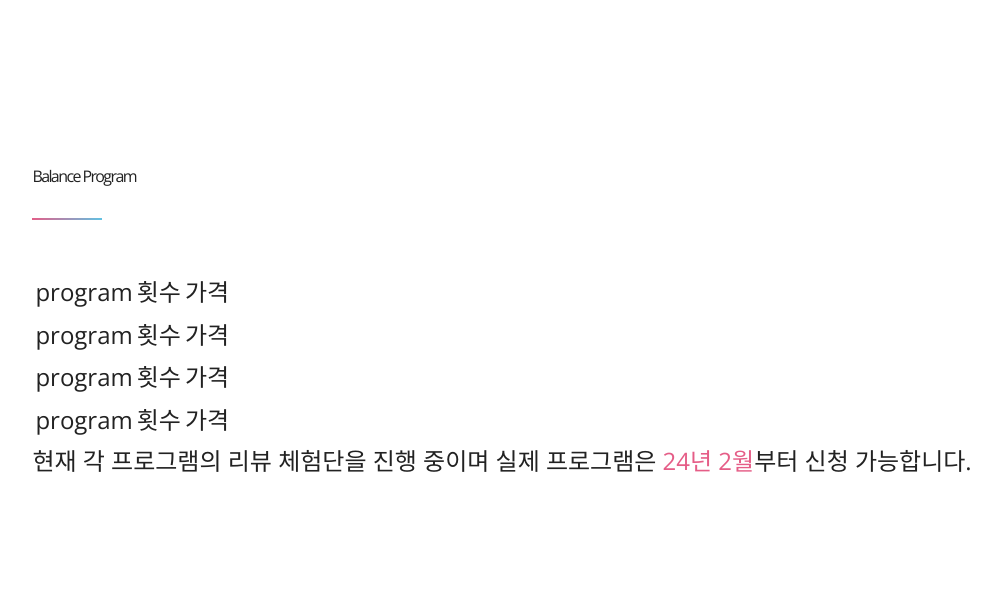
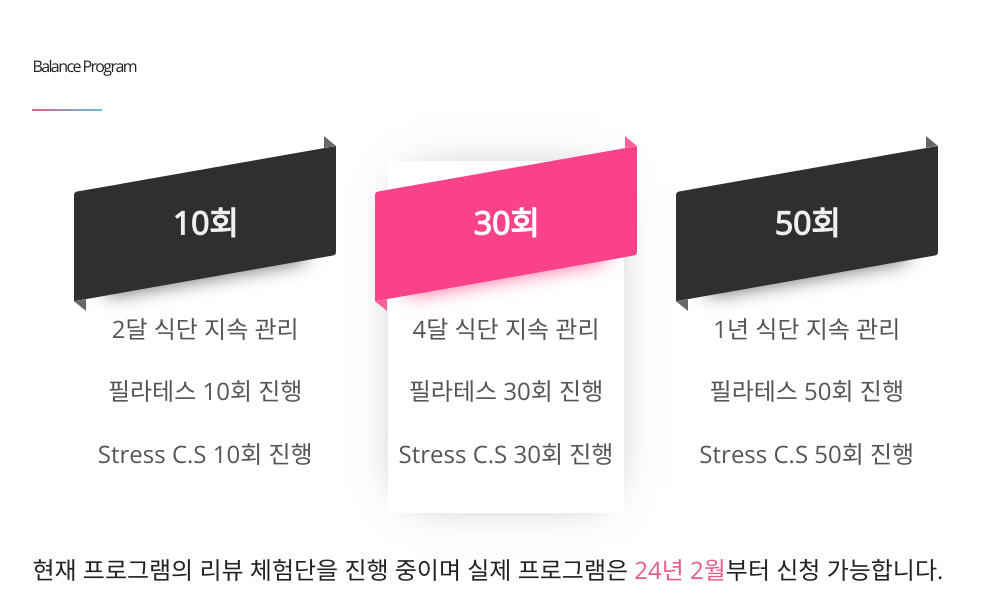
Before and after one commit to yminj1029/bb-studio, a plain HTML site: page index.html in a window 1280 px wide. Shown: the part 2465-3080 px from the top of the page, without its empty margins (134-1135 px from the left). Drawn offline with nearby package versions, Linux system fonts and the light colour scheme.

Commit message:
program 추가

```diff
--- a/index.html
+++ b/index.html
@@ -84,30 +84,30 @@
         <div class="row">
           <h3>Balance Program</h3>
           <div class="block"></div>
-          <table>
-            <tr>
-              <td>program</td>
-              <td>횟수</td>
-              <td>가격</td>
-            </tr>
-            <tr>
-              <td>program</td>
-              <td>횟수</td>
-              <td>가격</td>
-            </tr>
-            <tr>
-              <td>program</td>
-              <td>횟수</td>
-              <td>가격</td>
-            </tr>
-            <tr>
-              <td>program</td>
-              <td>횟수</td>
-              <td>가격</td>
-            </tr>
-          </table>
+          <div class="price-table">
+            <div class="price-card">
+              <div class="price-card__ribbon"><span class="price-card__ribbon-text">10회</span></div>
+              <p>2달 식단 지속 관리</p>
+              <p>필라테스 10회 진행</p>
+              <p>Stress C.S 10회 진행</p>
+            </div>
+            <div class="price-card price-card--highlight">
+              <div class="price-card__ribbon"><span class="price-card__ribbon-text">30회</span></div>
+              <p>4달 식단 지속 관리</p>
+              <p>필라테스 30회 진행</p>
+              <p>Stress C.S 30회 진행</p>
+            </div>
+
+            <div class="price-card">
+              <div class="price-card__ribbon"><span class="price-card__ribbon-text">50회</span></div>
+              <p>1년 식단 지속 관리</p>
+              <p>필라테스 50회 진행</p>
+              <p>Stress C.S 50회 진행</p>
+            </div>
+          </div>
+          <br />
           <p>
-            현재 각 프로그램의 리뷰 체험단을 진행 중이며 실제 프로그램은 <span class="icon">24년 2월</span>부터 신청 가능합니다.
+            현재 프로그램의 리뷰 체험단을 진행 중이며 실제 프로그램은 <span class="icon">24년 2월</span>부터 신청 가능합니다.
           </p>
         </div>
       </div>
--- a/style.css
+++ b/style.css
@@ -425,3 +425,100 @@ input[type="submit"]:hover {
 .u-pull-left {
   float: left;
 }
+
+* {
+  box-sizing: border-box;
+}
+
+/* @import url("https://fonts.googleapis.com/css2?family=Inter:wght@400;700&display=swap");
+
+body {
+  height: 100vh;
+  display: flex;
+  align-items: center;
+  font-family: "Inter", sans-serif;
+  background-color: #f9f9f9;
+  margin: 0;
+} */
+
+:root {
+  --c-ribbon: #2f2f2f;
+  --c-ribbon-shadow: #666;
+  --c-ribbon-text: #efefef;
+  --c-title: #2f2f2f;
+}
+
+.price-table {
+  display: flex;
+  width: 100%;
+  justify-content: center;
+  align-items: center;
+}
+
+.price-card {
+  color: #555;
+  background-color: #fff;
+  width: 25%;
+  min-width: 12rem;
+  max-width: 15rem;
+  text-align: center;
+  margin: 0 2rem;
+  padding: 0.5rem 0 1rem;
+}
+
+.price-card__ribbon {
+  position: relative;
+  padding: 2rem 1rem;
+  margin: 0 -0.8rem 2rem;
+  background-color: var(--c-ribbon);
+  transform: skew(0, -10deg);
+  border-radius: 3px 0;
+  box-shadow: 0 2rem 1.2rem -2rem var(--c-ribbon-shadow);
+}
+
+.price-card__ribbon:before,
+.price-card__ribbon:after {
+  width: 0;
+  height: 0;
+  border-style: solid;
+  content: "";
+  position: absolute;
+}
+
+.price-card__ribbon:before {
+  border-width: 0 0.8rem 0.8rem 0;
+  border-color: transparent var(--c-ribbon-shadow) transparent transparent;
+  left: 0;
+  bottom: 0;
+  transform: translateY(100%);
+}
+
+.price-card__ribbon:after {
+  border-width: 0.8rem 0 0 0.8rem;
+  border-color: transparent transparent transparent var(--c-ribbon-shadow);
+  right: 0;
+  top: 0;
+  transform: translateY(-100%);
+}
+
+.price-card__ribbon-text {
+  color: var(--c-ribbon-text);
+  font-size: 2rem;
+  line-height: 1.4;
+  font-weight: 700;
+  display: block;
+  transform: skew(0, 10deg);
+}
+
+.price-card__title {
+  color: var(--c-title);
+}
+
+.price-card--highlight {
+  --c-ribbon: #f94289;
+  --c-ribbon-text: #fff;
+  --c-ribbon-shadow: #ff619b;
+  --c-title: #f94289;
+
+  box-shadow: 0 0 3rem -1.5rem rgba(0, 0, 0, 0.5);
+}
```
